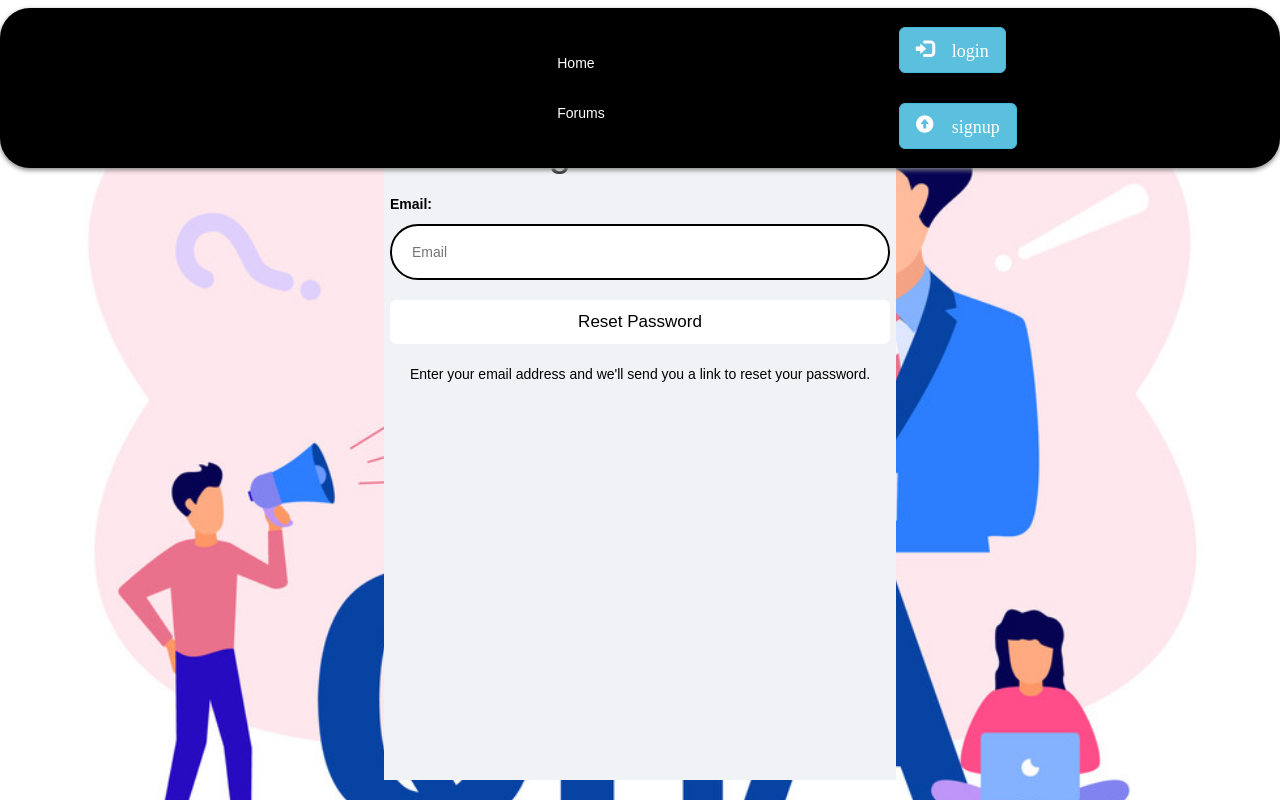
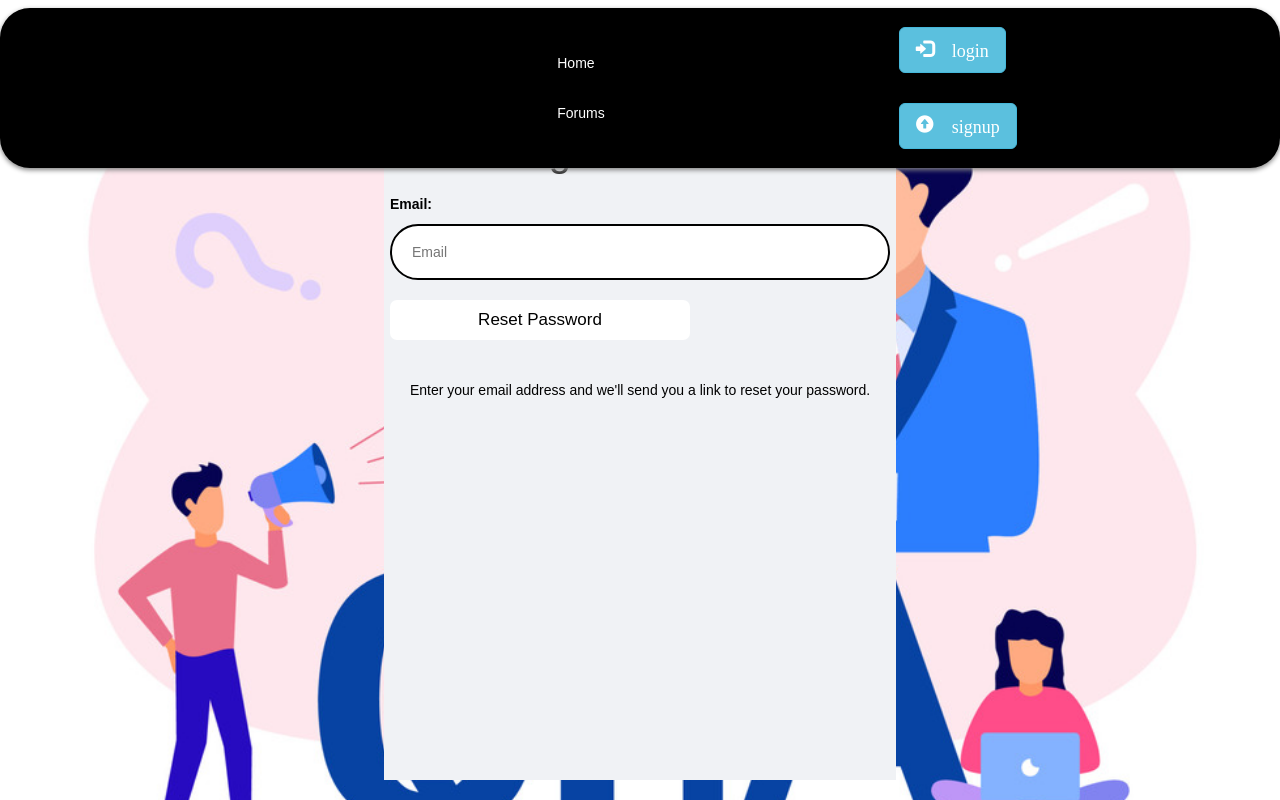
Before and after one commit to IceBearSYK/AgileProj, a Flask app: template app/templates/forgotpassword.html in a window 1280 px wide. Run offline with Flask 3, Linux system fonts and the light colour scheme; the template is opened without the code that fills it, so the values that code supplies are empty; some libraries are stand-ins or nearby versions.

```diff
--- a/app/static/forgotpassword.css
+++ b/app/static/forgotpassword.css
@@ -35,8 +35,13 @@ body{
 
 /* Submit button style */
 .forgot-password-submit {
-    width: 100%;
-    padding: 10px 20px;
+    width: 300px;
+    height: 40px;
+    margin-bottom: 20px;
+    background-color: #007bff;
+    color: #fff;
+    border: none;
+    border-radius: 4px;
     cursor: pointer;
     border-radius:7px;
     background-color:white;
```
